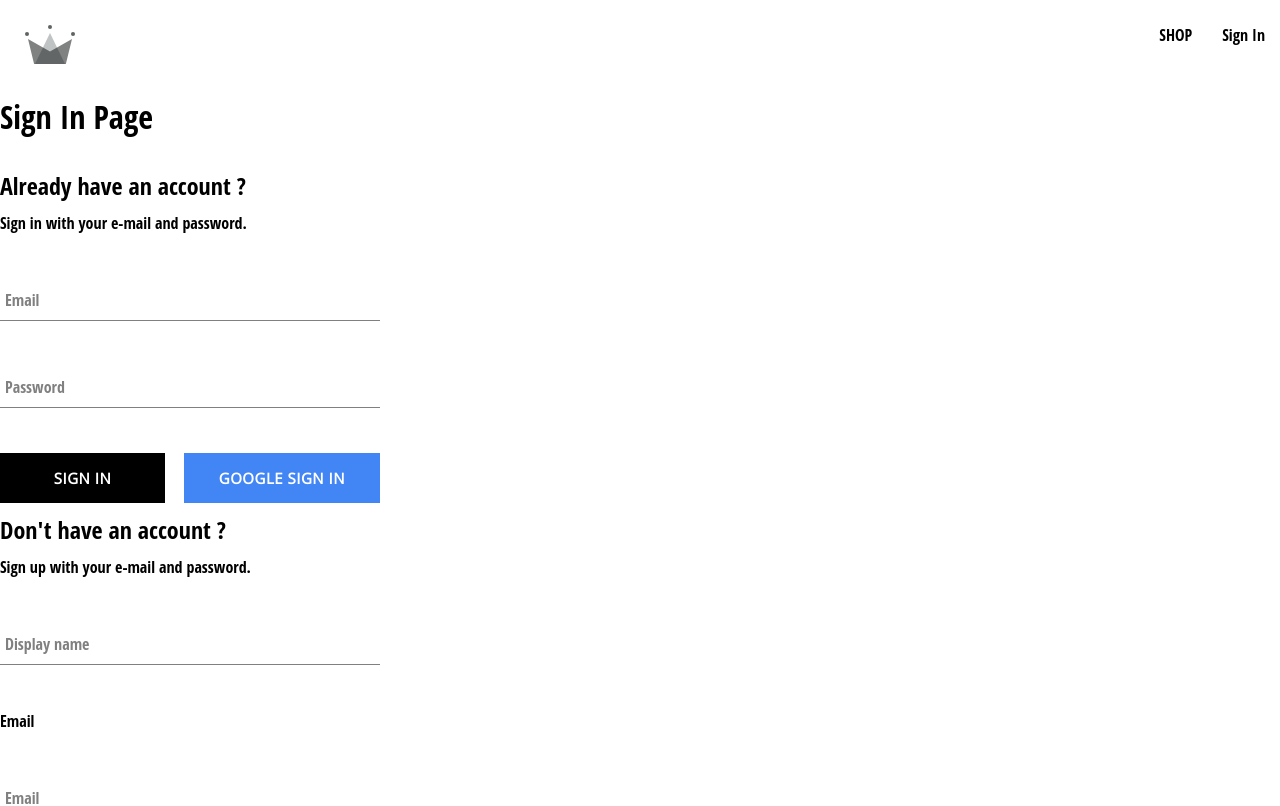
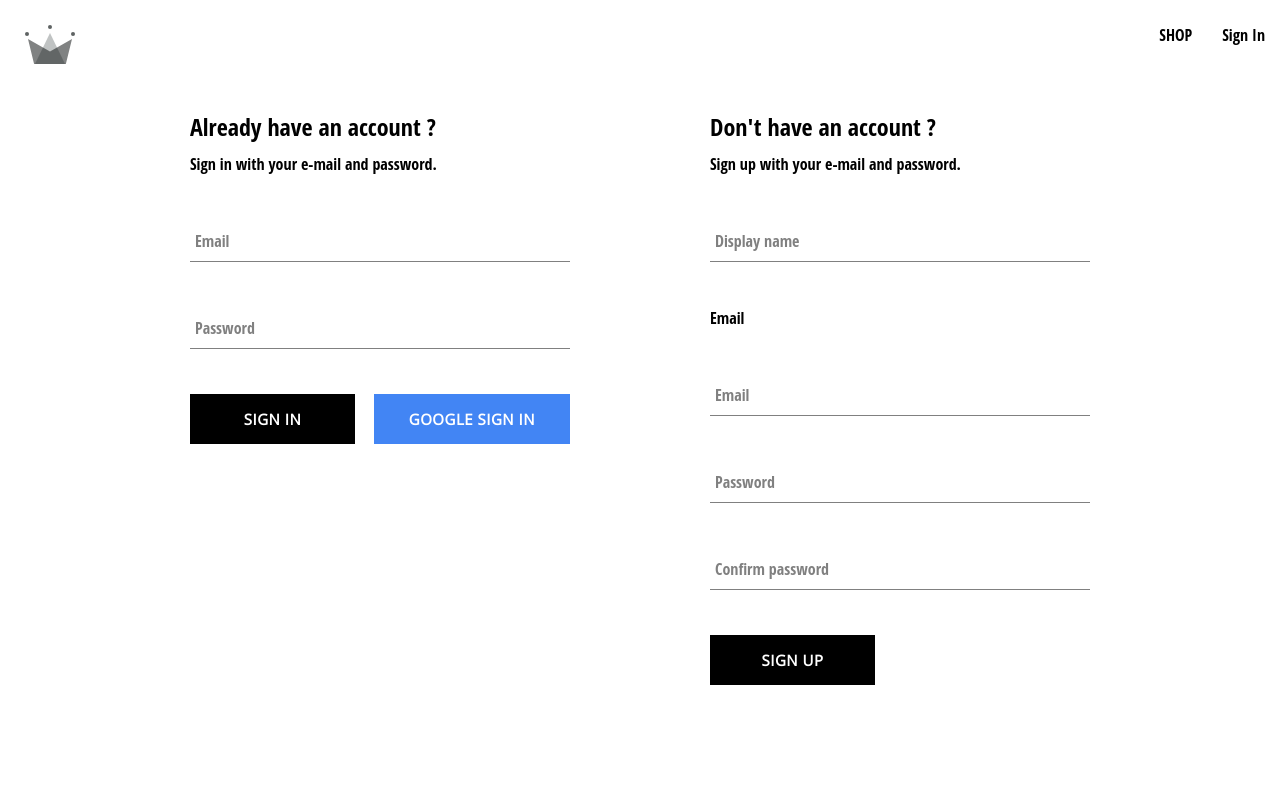
Before and after one commit to MuradEminov/e-commerce-platform, a React (Create React App) app: page /auth in a window 1280 px wide. Shown: the top 806 px of the page. Built offline with nearby package versions, Linux system fonts and the light colour scheme.

Commit message:
Styling of authentication-container div to hold SignIn and SignUpForm components has been done

```diff
--- a/src/components/sign-in-form/sign-in-form.component.jsx
+++ b/src/components/sign-in-form/sign-in-form.component.jsx
@@ -80,7 +80,7 @@
         />
         <div className='buttons-container'>
           <Button type='submit'>Sign in</Button>
-          <Button buttonType='google' onClick={signInWithGoogle}>
+          <Button type='button' buttonType='google' onClick={signInWithGoogle}>
             Google sign in
           </Button>
         </div>
--- a/src/routes/authentication/authentication.component.jsx
+++ b/src/routes/authentication/authentication.component.jsx
@@ -1,15 +1,9 @@
 // import { useEffect } from 'react';
 // import { getRedirectResult } from 'firebase/auth';
 
-import {
-  auth,
-  signInWithGooglePopup,
-  signInWithGoogleRedirect,
-  createUserDocumentFromAuth,
-} from '../../utils/firebase/firebase.utils';
-
 import SignUpForm from '../../components/sign-up-form/sign-up-form.component';
 import SignInForm from '../../components/sign-in-form/sign-in-form.component';
+import './authentication.styles.scss';
 
 const Authentication = () => {
   // useEffect(() => {
@@ -22,14 +16,8 @@
   //   })();
   // }, []);
 
-  const logGoogleUser = async () => {
-    const { user } = await signInWithGooglePopup(); // destructed the "response" object
-    const userDocRef = await createUserDocumentFromAuth(user);
-  };
-
   return (
-    <div>
-      <h1>Sign In Page</h1>
+    <div className='authentication-container'>
       <SignInForm />
       {/* <button onClick={signInWithGoogleRedirect}>
         Sign in with Google Redirect
--- /dev/null
+++ b/src/routes/authentication/authentication.styles.scss
@@ -0,0 +1,7 @@
+.authentication-container{
+    display: flex;
+    justify-content: space-between;
+    width: 900px;
+    margin: 30px auto;
+
+}
```
